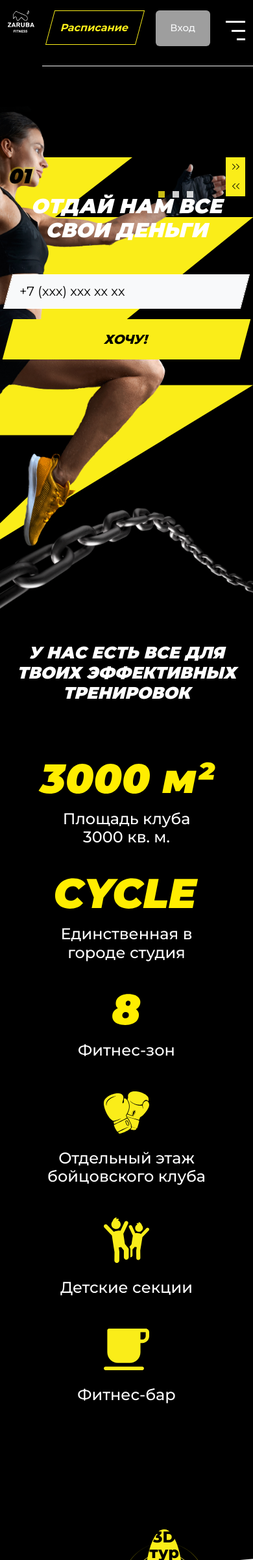
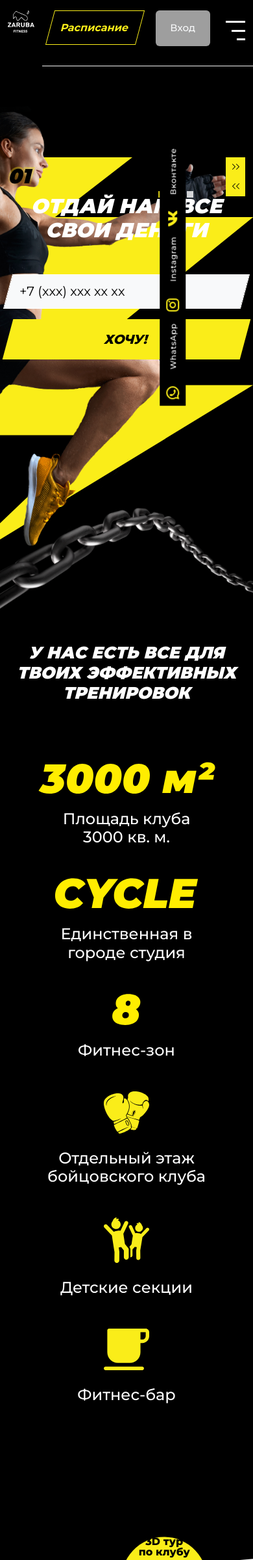
Before and after one commit to egorsv1985/Zaruba, a PHP site: page / in a window 390 px wide. Shown: the top 2400 px of the page at 65% size. Run offline with PHP 8.4, Linux system fonts and the light colour scheme; grey boxes are pictures that could not be loaded.

Commit message:
fix finish social fixed

```diff
--- a/css/style.css
+++ b/css/style.css
@@ -704,10 +704,28 @@ body.popup-show::after {
   top: 0%;
   z-index: 11;
 }
+@media only screen and (max-width: 1199px) {
+  .tickers1__circle {
+    width: 20%;
+  }
+}
+@media only screen and (max-width: 575px) {
+  .tickers1__circle {
+    width: 35%;
+  }
+}
 .tickers1__circle::after {
   content: "";
   display: block;
   padding-top: 100%;
+}
+.tickers1__text {
+  font-size: 24px;
+}
+@media only screen and (max-width: 1199px) {
+  .tickers1__text {
+    font-size: 16px;
+  }
 }
 .tickers1__circle1 {
   padding: 1px;
@@ -1421,15 +1475,16 @@ body.popup-show::after {
   left: -20px;
 }
 
-.social__item--vk {
+.social__link--vk {
   background: url("../img/icons/vk.svg") no-repeat 0 center/auto;
 }
-.social__item--insta {
+.social__link--insta {
   background: url("../img/icons/insta.svg") no-repeat 0 center/auto;
 }
-.social__item--whatsapp {
+.social__link--whatsapp {
   background: url("../img/icons/whatsapp.svg") no-repeat 0 center/auto;
 }
+
 .popup__content {
   border-radius: 40px;
 }
@@ -1576,6 +1631,12 @@ body.popup-show::after {
   .header__btn--mail::before {
     left: 15px;
   }
+}
+.header__social {
+  transform: rotate(270deg);
+  transform-origin: top center;
+  top: 50%;
+  right: -15%;
 }
 .header__social-item {
   width: 25px;
--- a/index.html
+++ b/index.html
@@ -6,20 +6,20 @@
 	<meta charset="UTF-8" />
 	<meta name="format-detection" content="telephone=no" />
 	<meta name="viewport" content="width=device-width, initial-scale=1.0" />
-	<link href="https://fonts.googleapis.com/css2?family=Montserrat:wght@400;500;600;700;800;900&ital@0;1&display=swap&_v=20230731110237" rel="stylesheet">
+	<link href="https://fonts.googleapis.com/css2?family=Montserrat:wght@400;500;600;700;800;900&ital@0;1&display=swap&_v=20230731121104" rel="stylesheet">
 	<!-- <style>body{opacity: 0;}</style> -->
-	<link rel="stylesheet" href="https://cdn.jsdelivr.net/npm/swiper@9/swiper-bundle.min.css?_v=20230731110237" />
-	<link href="https://cdn.jsdelivr.net/npm/bootstrap@5.2.3/dist/css/bootstrap.css?_v=20230731110237" rel="stylesheet" />
-	<link rel="stylesheet" href="css/style.css?_v=20230731110237" />
+	<link rel="stylesheet" href="https://cdn.jsdelivr.net/npm/swiper@9/swiper-bundle.min.css?_v=20230731121104" />
+	<link href="https://cdn.jsdelivr.net/npm/bootstrap@5.2.3/dist/css/bootstrap.css?_v=20230731121104" rel="stylesheet" />
+	<link rel="stylesheet" href="css/style.css?_v=20230731121104" />
 
 	<link rel="shortcut icon" href="favicon.ico" />
 	<!-- <meta name="robots" content="noindex, nofollow"> -->
 	<meta name="viewport" content="width=device-width, initial-scale=1.0" />
-	<script src="https://ajax.googleapis.com/ajax/libs/jquery/3.5.1/jquery.min.js?_v=20230731110237"></script>
-	<script src="https://cdn.jsdelivr.net/npm/swiper@9/swiper-bundle.min.js?_v=20230731110237"></script>
-
-	<script src="https://maxcdn.bootstrapcdn.com/bootstrap/4.0.0/js/bootstrap.min.js?_v=20230731110237"></script>
-	<script src="js/app.min.js?_v=20230731110237"></script>
+	<script src="https://ajax.googleapis.com/ajax/libs/jquery/3.5.1/jquery.min.js?_v=20230731121104"></script>
+	<script src="https://cdn.jsdelivr.net/npm/swiper@9/swiper-bundle.min.js?_v=20230731121104"></script>
+
+	<script src="https://maxcdn.bootstrapcdn.com/bootstrap/4.0.0/js/bootstrap.min.js?_v=20230731121104"></script>
+	<script src="js/app.min.js?_v=20230731121104"></script>
 </head>
 
 
@@ -53,7 +53,7 @@
 								<div class="fw-500 lh-12">
 									<span class="d-block text-success text-uppercase fs-12 ls-7">/Звоните/</span>
 									<span class="d-block fs-15 text-nowrap">
-										<a href="tel:+74958450647">+7 (495) 845-06-47</a></span>
+										<a href="tel:+74958450647" class="link">+7 (495) 845-06-47</a></span>
 								</div>
 							</div>
 
@@ -73,43 +73,49 @@
 						</div>
 
 						<nav class="header__menu">
-							<ul class="d-flex h-100 flex-column flex-lg-row justify-content-center justify-content-lg-between align-items-center  text-nowrap ps-0 py-2">
+							<ul class="d-flex h-100 flex-column flex-lg-row justify-content-center justify-content-lg-between align-items-center text-nowrap ps-0 py-2">
 								<li class="py-1 py-lg-0 text-uppercase fw-600 fs-14 ls-9">
-									<a href="#">о нас</a>
+									<a href="#" class="link">о нас</a>
 								</li>
 								<li class="py-1 py-lg-0 text-uppercase fw-600 fs-14 ls-9">
-									<a href="#">галерея</a>
+									<a href="#" class="link">галерея</a>
 								</li>
 								<li class="py-1 py-lg-0 text-uppercase fw-600 fs-14 ls-9">
-									<a href="#">абонементы</a>
+									<a href="#" class="link">абонементы</a>
 								</li>
 								<li class="py-1 py-lg-0 text-uppercase fw-600 fs-14 ls-9">
-									<a href="#">студии</a>
+									<a href="#" class="link">студии</a>
 								</li>
 								<li class="py-1 py-lg-0 text-uppercase fw-600 fs-14 ls-9">
-									<a href="#">дети</a>
+									<a href="#" class="link">дети</a>
 								</li>
 								<li class="py-1 py-lg-0 text-uppercase fw-600 fs-14 ls-9">
-									<a href="#">команда</a>
+									<a href="#" class="link">команда</a>
 								</li>
 								<li class="py-1 py-lg-0 text-uppercase fw-600 fs-14 ls-9">
-									<a href="#">акции</a>
+									<a href="#" class="link">акции</a>
 								</li>
 								<li class="py-1 py-lg-0 text-uppercase fw-600 fs-14 ls-9">
-									<a href="#">community</a>
+									<a href="#" class="link">community</a>
 								</li>
 								<li class="py-1 py-lg-0 text-uppercase fw-600 fs-14 ls-9">
-									<a href="#">Контакты</a>
+									<a href="#" class="link">Контакты</a>
 								</li>
 							</ul>
 						</nav>
 					</div>
 				</div>
 			</div>
-			<ul class="header__social social position-fixed d-flex flex-column p-0 m-0 d-none">
-				<li class="ps-5 py-3 social__item social__item--whatsapp"><a href="#" class="fs-12 fw-500 lh-12 ls-7 social__link ">WhatsApp</a></li>
-				<li class="ps-5 py-3 social__item social__item--insta"><a href="#" class="fs-12 fw-500 lh-12 ls-7 social__link ">Instagram</a></li>
-				<li class="ps-5 py-3 social__item social__item--vk"><a href="#" class="fs-12 fw-500 lh-12 ls-7  social__link ">Вконтакте</a></li>
+			<ul class="header__social social position-fixed d-flex gap-3 p-2 m-0 bg-black">
+				<li class="social__item">
+					<a href="#" class="fs-12 fw-500 lh-12 ls-7 ps-5 py-3 social__link social__link--whatsapp">WhatsApp</a>
+				</li>
+				<li class=" social__item ">
+					<a href="#" class="fs-12 fw-500 lh-12 ls-7 ps-5 py-3 social__link social__link--insta">Instagram</a>
+				</li>
+				<li class="social__item">
+					<a href="#" class="fs-12 fw-500 lh-12 ls-7 ps-5 py-3 social__link social__link--vk">Вконтакте</a>
+				</li>
 			</ul>
 		</header>
 
@@ -321,12 +327,16 @@
 				<div class="tickers1__box">
 					<div class="tickers1__item tickers1__item1"></div>
 					<div class="tickers1__item tickers1__item2"></div>
-					<div class="tickers1__circle rounded-circle d-flex justify-content-center align-items-center">
+					<a href="#" class="tickers1__circle rounded-circle d-flex justify-content-center align-items-center">
 						<div class="d-flex flex-column justify-content-center align-items-center">
-							<div class="fs-24 fw-800 text-center lh-10 text-black mb-3">3D тур<br> по клубу</div>
-							<img src="img/icons/360.svg" alt="3D тур по клубу" class="d-block mw-100 h-auto w-100" width="155" height="110" />
-						</div>
-					</div>
+							<div class="tickers1__text fw-800 text-center lh-10 text-black mb-3">
+								3D тур<br />
+								по клубу
+							</div>
+							<img src="img/icons/360.svg" alt="3D тур по клубу" class="d-block mw-100  h-auto " width="155" height="110" />
+						</div>
+					</a>
+
 					<div class="tickers1__circle1 rounded-circle position-absolute">
 						<div class="tickers1__box-circle tickers1__box-circle--top position-absolute"></div>
 						<div class="tickers1__box-circle tickers1__box-circle--bottom position-absolute"></div>
@@ -613,12 +623,14 @@
 				<div class="tickers2__box">
 					<div class="tickers2__item tickers2__item1"></div>
 					<div class="tickers2__item tickers2__item2"></div>
-					<div class="tickers2__circle rounded-circle d-flex justify-content-center align-items-center">
+					<a href="#" class="tickers2__circle rounded-circle d-flex justify-content-center align-items-center">
 						<div class="d-flex flex-column justify-content-center align-items-center">
-							<div class="fs-24 fw-900 text-uppercase text-center lh-12 text-black">ХОЧУ ПЕРВУЮ ТРЕНИРОВКУ БЕСПЛАТНО</div>
-
-						</div>
-					</div>
+							<div class="tickers2__text fw-900 text-uppercase text-center lh-12 text-black">
+								ХОЧУ ПЕРВУЮ ТРЕНИРОВКУ БЕСПЛАТНО
+							</div>
+						</div>
+					</a>
+
 					<div class="tickers2__circle1 rounded-circle position-absolute">
 						<div class="tickers2__box-circle tickers2__box-circle--top position-absolute"></div>
 						<div class="tickers2__box-circle tickers2__box-circle--bottom position-absolute"></div>
@@ -720,12 +732,14 @@
 				<div class="tickers3__box">
 					<div class="tickers3__item tickers3__item1"></div>
 					<div class="tickers3__item tickers3__item2"></div>
-					<div class="tickers3__circle rounded-circle d-flex justify-content-center align-items-center">
+					<a href="#" class="tickers3__circle rounded-circle d-flex justify-content-center align-items-center">
 						<div class="d-flex flex-column justify-content-center align-items-center">
-							<div class="fs-24 fw-900 text-center text-uppercase lh-12 text-black">ЗАНИМАЙСЯ С ЛУЧШИМИ ИЗ ЛУЧШИХ</div>
-
-						</div>
-					</div>
+							<div class="tickers3__text fw-900 text-center text-uppercase lh-12 text-black">
+								ЗАНИМАЙСЯ С ЛУЧШИМИ ИЗ ЛУЧШИХ
+							</div>
+						</div>
+					</a>
+
 					<div class="tickers3__circle1 rounded-circle position-absolute">
 						<div class="tickers3__box-circle tickers3__box-circle--top position-absolute"></div>
 						<div class="tickers3__box-circle tickers3__box-circle--bottom position-absolute"></div>
@@ -750,16 +764,16 @@
 					<!-- Создание навигационных вкладок (Tabs) -->
 					<ul class="nav nav-tabs d-flex flex-column flex-lg-row justify-content-center fs-16 fw-500 lh-10 mb-5" id="teamsTab" role="tablist">
 						<li class="nav-item">
-							<a class="nav-link active" id="tab1-tab" data-toggle="tab" href="#tab1" role="tab" aria-controls="tab1" aria-selected="true">Тренажерный зал</a>
+							<a class="nav-link active link" id="tab1-tab" data-toggle="tab" href="#tab1" role="tab" aria-controls="tab1" aria-selected="true">Тренажерный зал</a>
 						</li>
 						<li class="nav-item">
-							<a class="nav-link" id="tab2-tab" data-toggle="tab" href="#tab2" role="tab" aria-controls="tab2" aria-selected="false">Групповые программы</a>
+							<a class="nav-link link" id="tab2-tab" data-toggle="tab" href="#tab2" role="tab" aria-controls="tab2" aria-selected="false">Групповые программы</a>
 						</li>
 						<li class="nav-item">
-							<a class="nav-link" id="tab3-tab" data-toggle="tab" href="#tab3" role="tab" aria-controls="tab3" aria-selected="false">Отдел продаж</a>
+							<a class="nav-link link" id="tab3-tab" data-toggle="tab" href="#tab3" role="tab" aria-controls="tab3" aria-selected="false">Отдел продаж</a>
 						</li>
 						<li class="nav-item">
-							<a class="nav-link" id="tab4-tab" data-toggle="tab" href="#tab4" role="tab" aria-controls="tab4" aria-selected="false">Администраторы</a>
+							<a class="nav-link link" id="tab4-tab" data-toggle="tab" href="#tab4" role="tab" aria-controls="tab4" aria-selected="false">Администраторы</a>
 						</li>
 					</ul>
 
@@ -1523,21 +1537,21 @@
 						<a href="#" class="btn btn-transparent pe-5 border-0 py-0 text-end d-block text-success fw-700 lh-12 fs-16 contacts__btn position-relative" data-bs-toggle="modal" data-bs-target="#orderModal"><span>Заказать обратный звонок</span></a>
 					</div>
 				</div>
-				<div class="row">
+				<div class="row footer__box-content">
 					<div class="col col-lg-2">
 						<a href="/" class="d-block mw-100">
 							<img src="img/icons/logo.svg" alt="logo" class="mw-100" />
 						</a>
 					</div>
 					<div class="col-10">
-						<div class="row pt-3 g-5">
+						<div class="row pt-3 g-5 footer__box-content">
 							<div class="col-12 col-md-6 col-xl-3 order-1">
 								<div class="fs-14 fw-500 lh-12">
 									Общество с ограниченной ответственностью "А-Студия"
 								</div>
 							</div>
 							<div class="col-12 col-md-6 col-lg-5 order-1">
-								<ul class="footer social d-flex p-0 m-0 gap-4">
+								<ul class="footer__social social d-flex p-0 m-0 gap-4">
 									<li class="ps-5 social__item social__item--vk">
 										<a href="#" class="fs-12 fw-500 lh-12 ls-7 social__link">Вконтакте</a>
 									</li>
```
Also changed, not shown: other parts of css/style.css (+47 -7 lines), html/section/_teams.html (+4 -4 lines), html/section/_tickers1.html (+8 -4 lines), html/section/_tickers2.html (+6 -4 lines), html/section/_tickers3.html (+6 -4 lines).
